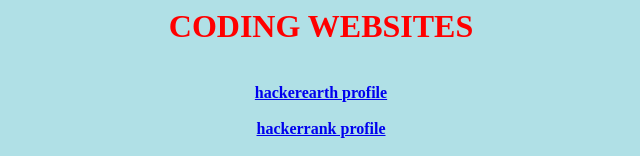
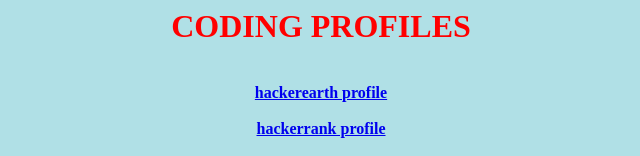
Before and after one commit to Vasanth1165/Vasanth1165.github.io, a plain HTML site: page index.html in a window 1280 px wide. Shown: the top 156 px of the page, without its empty margins (319-959 px from the left). Drawn offline with Linux system fonts and the light colour scheme.

Commit message:
Update index.html

```diff
--- a/index.html
+++ b/index.html
@@ -4,7 +4,7 @@
 	</head>
 	<body style="background-color:powderblue;">
 		<center>
-			<h1 style="color: red;">CODING WEBSITES</h1>
+			<h1 style="color: red;">CODING PROFILES</h1>
 			<b><br><a href="https://www.hackerearth.com/@vasanthyenuganti1165">hackerearth profile</a></br>
 			<br><a href="https://www.hackerrank.com/vasanthyenugant1">hackerrank profile</a></br>
 			<br><a href="https://github.com/Vasanth1165">git hub profile</a></br>
```
